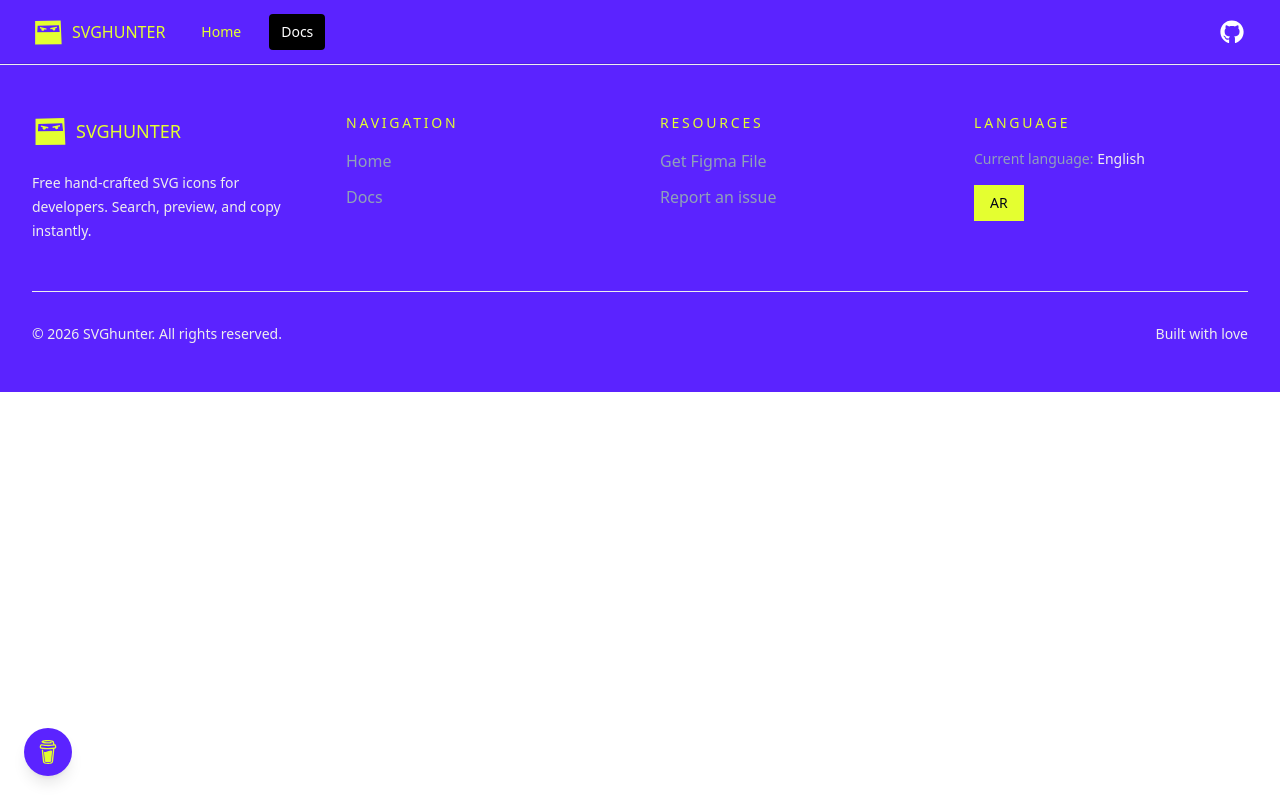
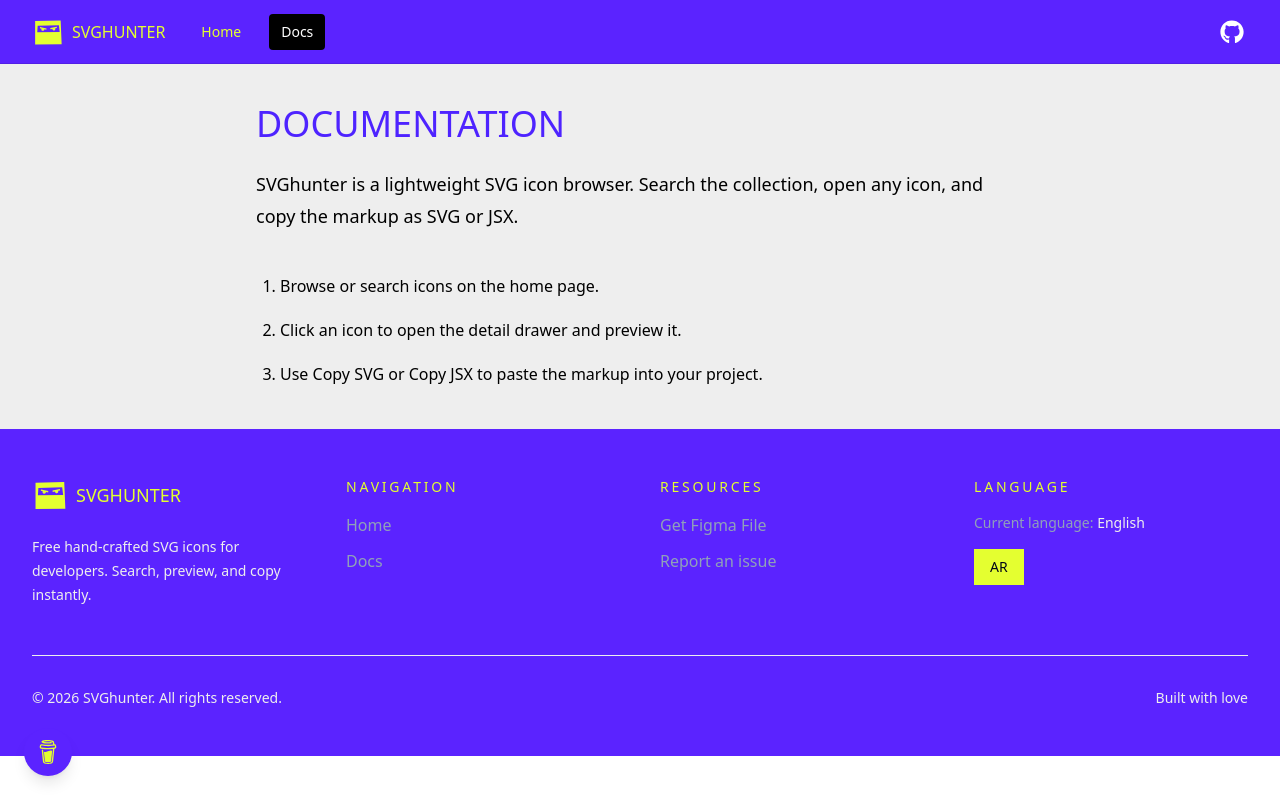
Before and after one commit to Saidbourhabi/svghunter, a React (Vite) app: page /documentation in a window 1280 px wide. Built offline with nearby package versions, Linux system fonts and the light colour scheme; a web font is replaced by a local one.

Commit message:
feat (pages): add custom documentation usage guide

```diff
--- a/src/i18n/translations.js
+++ b/src/i18n/translations.js
@@ -6,10 +6,19 @@
     translation: {
         meta: {
         notFoundTitle: 'Page not found | SVGhunter',
+        docsTitle: 'Documentation | SVGhunter',
         },
         home: {
         searchLabel: 'Search icons',
         searchPlaceholder: 'Search all icons...',
+        },
+        docs: {
+        title: 'Documentation',
+        intro:
+        'SVGhunter is a lightweight SVG icon browser. Search the collection, open any icon, and copy the markup as SVG or JSX.',
+        step1: 'Browse or search icons on the home page.',
+        step2: 'Click an icon to open the detail drawer and preview it.',
+        step3: 'Use Copy SVG or Copy JSX to paste the markup into your project.',
         },
         clipboard: {
         copied: 'Copied to clipboard',
@@ -51,10 +60,19 @@
     translation: {
         meta: {
         notFoundTitle: 'الصفحة غير موجودة | SVGhunter',
+        docsTitle: 'التوثيق | SVGhunter',
         },
         home: {
         searchLabel: 'ابحث في الأيقونات',
         searchPlaceholder: 'ابحث عن أيقونات بالاسم',
+        },
+        docs: {
+        title: 'التوثيق',
+        intro:
+        'Svghunter متصفح خفيف لأيقونات SVG. ابحث في المجموعة، افتح أي أيقونة، وانسخ الترميز كـ SVG أو JSX.',
+        step1: 'تصفح أو ابحث عن الأيقونات في الصفحة الرئيسية.',
+        step2: 'انقر على أيقونة لفتح درج التفاصيل ومعاينتها.',
+        step3: 'استخدم نسخ SVG أو نسخ JSX للصق الترميز في مشروعك.',
         },
         clipboard: {
         copied: 'تم النسخ إلى الحافظة',
--- a/src/pages/documentation/documentation.jsx
+++ b/src/pages/documentation/documentation.jsx
@@ -1,11 +1,23 @@
-import React from 'react';
+import { Helmet } from 'react-helmet-async'
+import { useTranslation } from 'react-i18next'
 
 const Documentation = () => {
-    return (
-        <main>
-
-        </main>
-    );
-};
-
-export default Documentation;
+const { t } = useTranslation()
+return (
+    <main className="bg-[#eeeeee] px-6 py-10 lg:px-8">
+        <Helmet>
+            <title>{t('meta.docsTitle')}</title>
+            <meta name="description" content={t('docs.intro')} />
+        </Helmet>
+        <div className="mx-auto max-w-3xl">
+            <h1 className="text-4xl text-[#4e23ff] uppercase">{t('docs.title')}</h1>
+            <p className="mt-6 text-lg leading-8 text-sblack">{t('docs.intro')}</p>
+            <ol className="mt-10 list-decimal space-y-4 ps-6 text-base leading-7 text-black">
+                <li>{t('docs.step1')}</li>
+                <li>{t('docs.step2')}</li>
+                <li>{t('docs.step3')}</li>
+            </ol>
+        </div>
+    </main>
+)}
+export default Documentation
```
